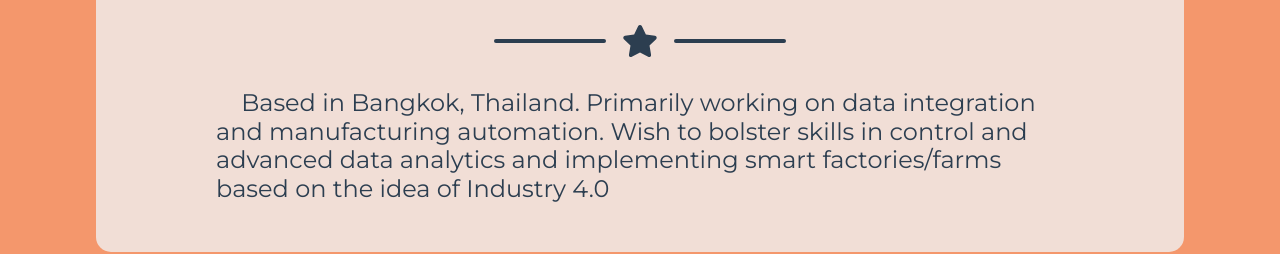
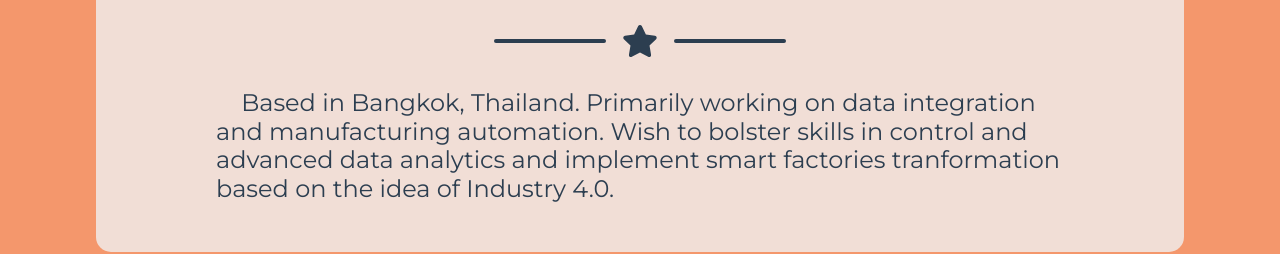
Before and after one commit to plusiso/Digital-Portfolio, a plain HTML site: page index.html in a window 1280 px wide. Shown: the part 918-1172 px from the top of the page. Drawn offline with nearby package versions, Linux system fonts and the light colour scheme.

Commit message:
Edit about

```diff
--- a/index.html
+++ b/index.html
@@ -73,7 +73,7 @@
                   <h4 style="font-weight:normal;">&nbsp&nbsp&nbsp Based in Bangkok, Thailand.
                     Primarily working on data integration and manufacturing automation.
                     Wish to bolster skills in control and advanced data analytics
-                    and implementing smart factories/farms based on the idea of Industry 4.0</h4>
+                    and implement smart factories tranformation based on the idea of Industry 4.0.</h4>
                 </div>
 
             </div>
```
